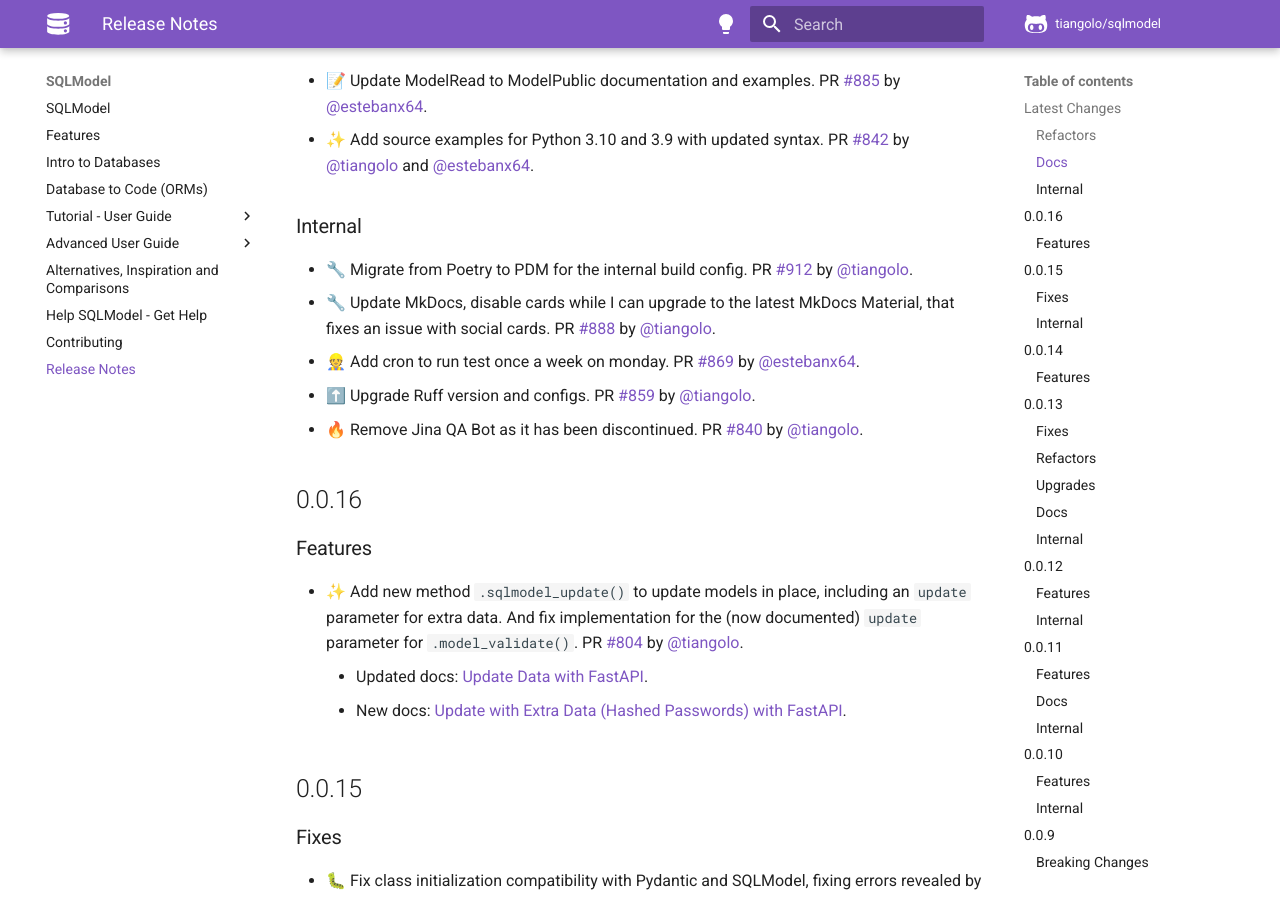
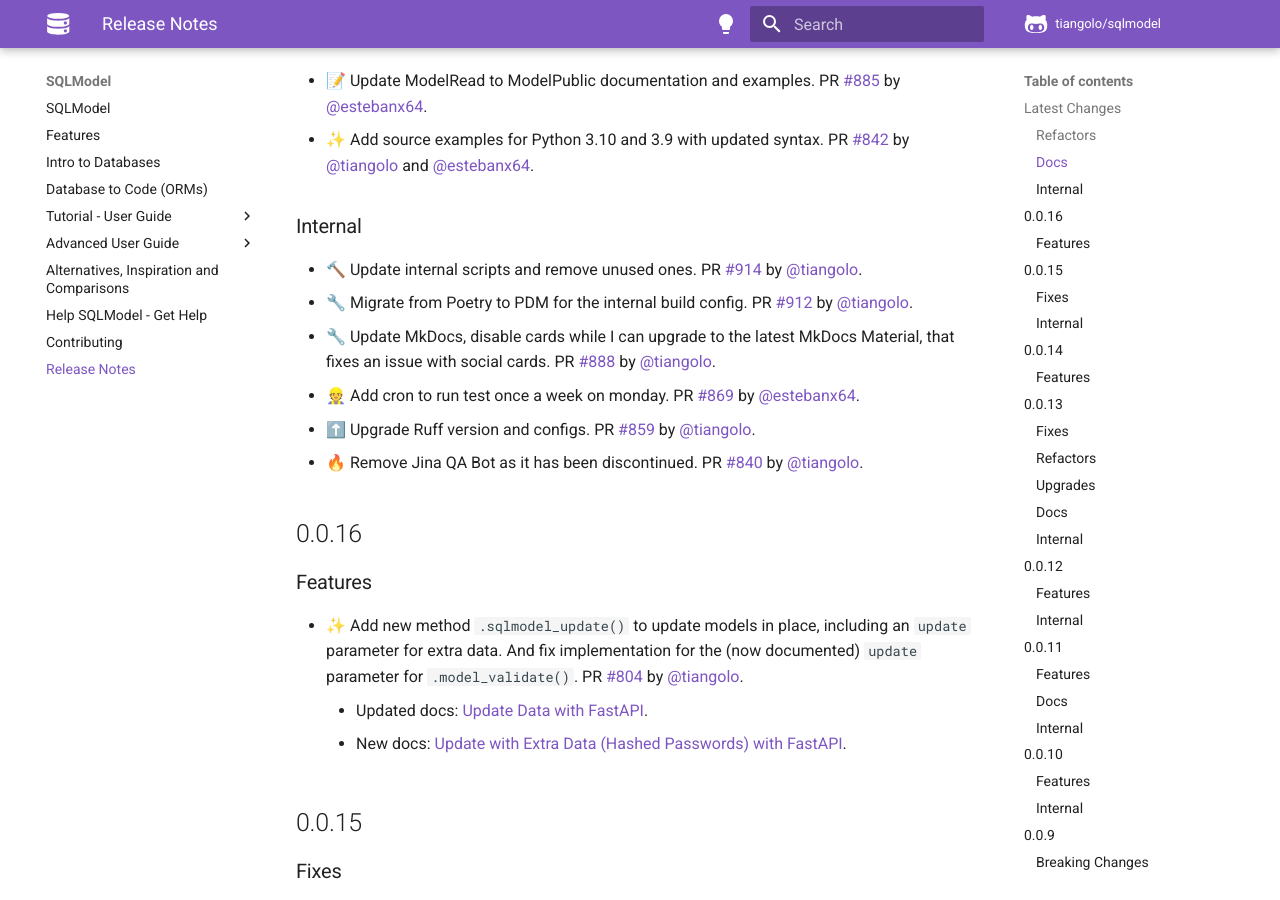
Before and after one commit to sztrakabalint/fastapi-sqlmodel, an MkDocs documentation site: the page built from docs/release-notes.md, in a window 1280 px wide and 900 px high, scrolled down 312 px. Built offline with MkDocs 1.6.1 and Material for MkDocs 9.7.7, drawn with Linux system fonts in a browser that asks for light colours; comment, search, counter and statistics services are not loaded.

Commit message:
📝 Update release notes

```diff
--- a/docs/release-notes.md
+++ b/docs/release-notes.md
@@ -13,6 +13,7 @@
 
 ### Internal
 
+* 🔨 Update internal scripts and remove unused ones. PR [#914](https://github.com/tiangolo/sqlmodel/pull/914) by [@tiangolo](https://github.com/tiangolo).
 * 🔧 Migrate from Poetry to PDM for the internal build config. PR [#912](https://github.com/tiangolo/sqlmodel/pull/912) by [@tiangolo](https://github.com/tiangolo).
 * 🔧 Update MkDocs, disable cards while I can upgrade to the latest MkDocs Material, that fixes an issue with social cards. PR [#888](https://github.com/tiangolo/sqlmodel/pull/888) by [@tiangolo](https://github.com/tiangolo).
 * 👷 Add cron to run test once a week on monday. PR [#869](https://github.com/tiangolo/sqlmodel/pull/869) by [@estebanx64](https://github.com/estebanx64).
```
